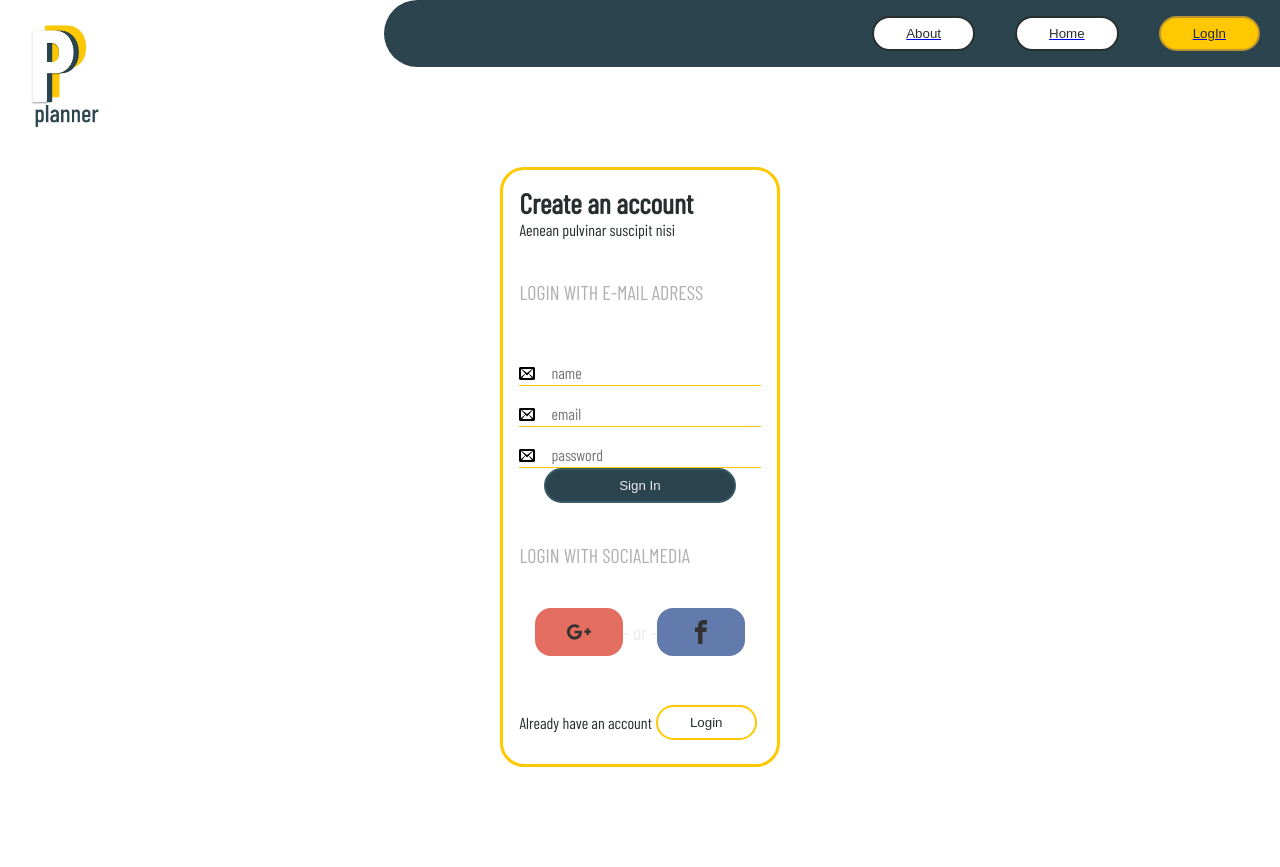
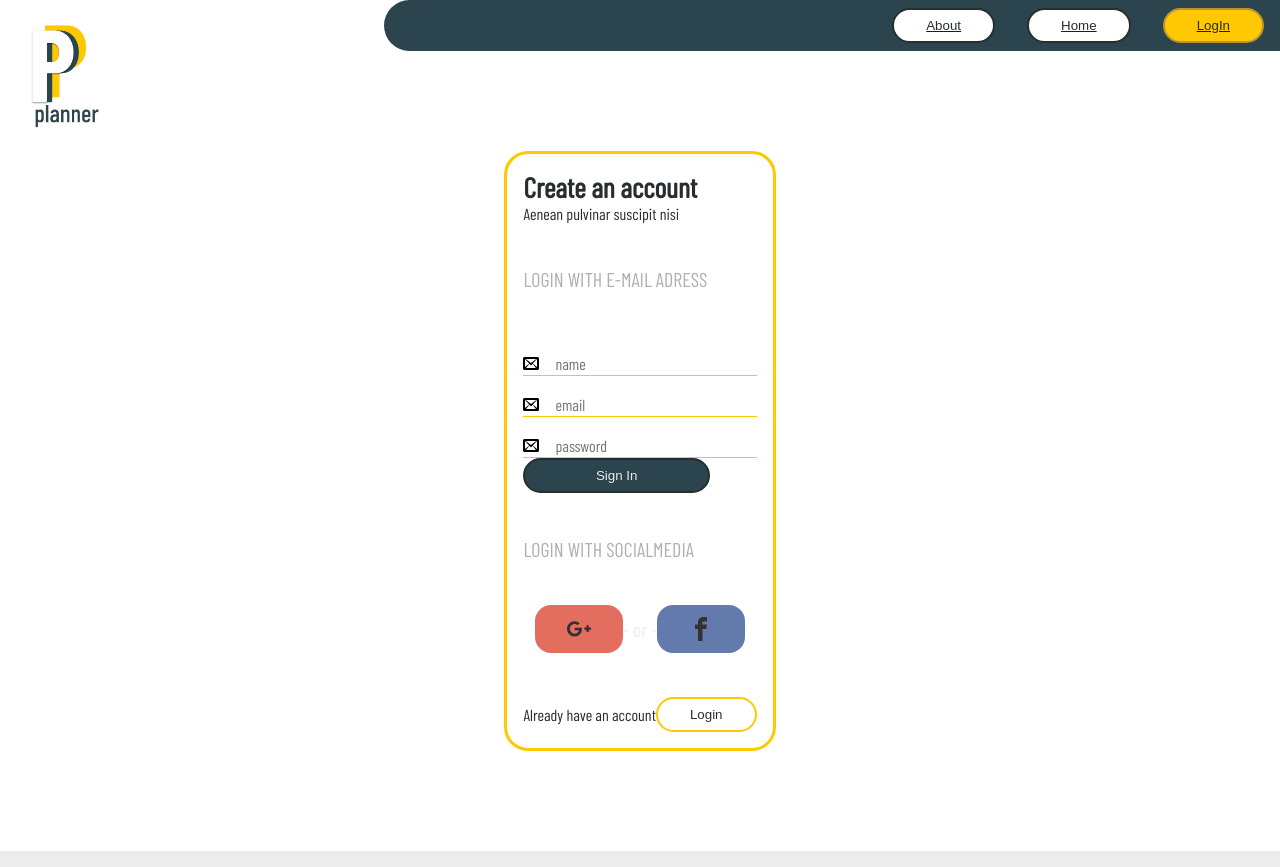
Before and after one commit to monika1127/PlannerApp, a React (Create React App) app: page /signin in a window 1280 px wide. Built offline with nearby package versions, Linux system fonts and the light colour scheme.

Commit message:
button animation added

```diff
--- a/src/Components/Button.js
+++ b/src/Components/Button.js
@@ -5,14 +5,14 @@ export class Button extends Component {
     static propTypes = {
         type: PropTypes.oneOf(['button', 'submit']),
         size: PropTypes.oneOf(['full', 'small', 'round']),
-        color: PropTypes.oneOf(['primary', 'secondary', 'primary-neutral', 'secondary-neutral']),
+        variant: PropTypes.oneOf(['primary', 'secondary', 'primary-neutral', 'secondary-neutral']),
     }
 
     render() {
         return (
             <button
             type={`${this.props.size || 'button'} `}
-            className={`button button--${this.props.size} button--${this.props.color}`}>
+            className={`button button--${this.props.size} button--${this.props.variant}`}>
                 {this.props.children}
             </button>
         )
--- a/src/Components/Navbar.js
+++ b/src/Components/Navbar.js
@@ -6,13 +6,13 @@ function Navbar() {
     return (
         <div className='navbar'>
             <Link to='/about' className='navbar__item'>
-                <Button size='small' color='primary-neutral'>About</Button>
+                <Button size='small' variant='primary-neutral'>About</Button>
             </Link>
             <Link to='/' className='navbar__item'>
-                <Button size='small' color='primary-neutral'>Home</Button>
+                <Button size='small' variant='primary-neutral'>Home</Button>
             </Link>
             <Link to='/signin' className='navbar__item'>
-                <Button size='small' color='secondary'>LogIn</Button>
+                <Button size='small' variant='secondary'>LogIn</Button>
             </Link>
         </div>
 
--- a/src/Pages/FrontPage.js/FrontPage.js
+++ b/src/Pages/FrontPage.js/FrontPage.js
@@ -14,14 +14,14 @@ const FrontPage = () => {
             <div className='front-page__about'>
                 <div className='about__slogan'>Make your life organized</div>
                 <Link to='/about'>
-                    <Button size='small' color='secondary-neutral'>How it works?</Button>
+                    <Button size='small' variant='secondary-neutral'>How it works?</Button>
                 </Link>
             </div>
             <div className='front-page__signIn'>
                 <div className='signIn__slogan'>Join Us</div>
-                <Button size='full' color='secondary'>Log In</Button>
+                <Button size='full' variant='secondary'>Log In</Button>
                 <Link to='/signin'>
-                <Button size='full' color='secondary'>Sign Up</Button>
+                <Button size='full' variant='secondary'>Sign Up</Button>
                 </Link>
             </div>
             {/* for desktop */}
@@ -30,7 +30,7 @@ const FrontPage = () => {
                     <div className='about__slogan'>Make your life organized</div>
                     <div className='about__text'>Lorem ipsum dolor sit amet, consectetur adipiscing elit. Cras lacinia molestie ex aliquet egestas. Aliquam arcu ex, hendrerit eget orci lacinia, dapibus ornare leo. Cras vitae mollis mauris. </div>
                     <Link to='/about'>
-                        <Button size='small' color='primary-neutral'>How it works?</Button>
+                        <Button size='small' variant='primary-neutral'>How it works?</Button>
                     </Link>
                 </div>
                 <div className='front-page__signIn--desktop'>
@@ -38,9 +38,9 @@ const FrontPage = () => {
                     <div className='signIn__slogan'>Over 7000 satisfied users. <span className='signIn__slogan'>Join us.</span></div>
                     <div className='signIn__buttons'>
                         <Link to='/signin'>
-                        <Button size='large' color='secondary'>Sign Up</Button>
+                        <Button size='large' variant='secondary'>Sign Up</Button>
                         </Link>
-                        <Button size='small' color='primary'>Log In</Button>
+                        <Button size='small' variant='primary'>Log In</Button>
                     </div>
 
                 </div>
--- a/src/Pages/FrontPage.js/SignIn.js
+++ b/src/Pages/FrontPage.js/SignIn.js
@@ -72,7 +72,7 @@ const SignIn = () => {
                             formikData={formik.getFieldProps('password')}
                             error={formik.touched.password && formik.errors.password ? formik.errors.password : null}
                         />
-                        <Button size='full' color='primary' type="submit" >Sign In</Button>
+                        <Button size='full' variant='primary' type="submit" >Sign In</Button>
                     </form>
 
                     <div className='signin__section_title'>LOGIN WITH SOCIALMEDIA</div>
@@ -87,7 +87,7 @@ const SignIn = () => {
                     </div>
                     <div className='signin__login-option'>
                         <div>Already have an account</div>
-                        <Button size='small' color='secondary-neutral'>Login</Button>
+                        <Button size='small' variant='secondary-neutral'>Login</Button>
                     </div>
                 </div>
                   </Layout>
--- a/src/stylesheet/application.css
+++ b/src/stylesheet/application.css
@@ -326,17 +326,57 @@
 .button {
   display: block;
   cursor: pointer;
-  margin: auto;
+  outline: none;
+  position: relative;
+  z-index: 1;
+  overflow: hidden;
 }
 
-.button:hover {
+.button:focus {
+  -webkit-transform: scale(1.1);
+          transform: scale(1.1);
+  outline: none;
+}
+
+.button::after {
+  content: '';
+  position: absolute;
+  width: 100%;
+  height: 100%;
+  top: 0;
+  left: 0;
+  border-radius: 30px;
+  z-index: -1;
+  -webkit-transform: scaleX(0);
+          transform: scaleX(0);
+  -webkit-transform-origin: left;
+          transform-origin: left;
+  -webkit-transition: opacity 300ms, -webkit-transform 300ms ease-in;
+  transition: opacity 300ms, -webkit-transform 300ms ease-in;
+  transition: transform 300ms ease-in, opacity 300ms;
+  transition: transform 300ms ease-in, opacity 300ms, -webkit-transform 300ms ease-in;
+  opacity: 0;
+}
+
+.button:hover::after {
+  -webkit-transform: scaleX(1);
+          transform: scaleX(1);
   opacity: 0.8;
 }
 
 .button--primary {
   background-color: #2c444e;
   color: #ececec;
-  border: 2px solid #385a64;
+  border: 2px solid #282e30;
+}
+
+.button--primary::after {
+  background-color: #a0bec8;
+}
+
+.button--primary:focus {
+  -webkit-box-shadow: 0px 0px 2px 1px #385a64;
+          box-shadow: 0px 0px 2px 1px #385a64;
 }
 
 .button--primary-neutral {
@@ -345,10 +385,28 @@
   border: 2px solid #282e30;
 }
 
+.button--primary-neutral::after {
+  background-color: #a0bec8;
+}
+
+.button--primary-neutral:focus {
+  -webkit-box-shadow: 0px 0px 2px 1px #385a64;
+          box-shadow: 0px 0px 2px 1px #385a64;
+}
+
 .button--secondary {
   background-color: #ffc801;
   color: #282e30;
   border: 2px solid #ba952f;
+}
+
+.button--secondary::after {
+  background-color: #ffe68c;
+}
+
+.button--secondary:focus {
+  -webkit-box-shadow: 0px 0px 2px 1px #ffe68c;
+          box-shadow: 0px 0px 2px 1px #ffe68c;
 }
 
 .button--secondary-neutral {
@@ -357,22 +415,29 @@
   border: 2px solid #ffc801;
 }
 
+.button--secondary-neutral::after {
+  background-color: #ffe68c;
+}
+
+.button--secondary-neutral:focus {
+  -webkit-box-shadow: 0px 0px 2px 1px #ffc801;
+          box-shadow: 0px 0px 2px 1px #ffc801;
+}
+
 .button--full {
   width: 80%;
   padding: 8px;
-  border-radius: 20px;
+  border-radius: 30px;
 }
 
 .button--small {
   padding: 8px 32px;
   border-radius: 30px;
-  margin: 8px 4px;
 }
 
 .button--large {
   padding: 8px 48px;
   border-radius: 30px;
-  margin: 8px 4px;
 }
 
 .button--round {
--- a/src/stylesheet/shared/_buttons.sass
+++ b/src/stylesheet/shared/_buttons.sass
@@ -1,44 +1,77 @@
 .button
     display: block
     cursor: pointer
-    margin: auto
-    &:hover
-        opacity: 0.8
+    outline: none
+    position: relative
+    z-index: 1
+    overflow: hidden
+    &:focus
+        transform: scale(1.1)
+        outline: none
+.button::after
+    content: ''
+    position: absolute
+    width: 100%
+    height: 100%
+    top: 0
+    left: 0
+    border-radius: 30px
+    z-index: -1
+    transform: scaleX(0)
+    transform-origin: left
+    transition: transform 300ms ease-in, opacity 300ms
+    opacity: 0
+
+.button:hover::after
+    transform: scaleX(1)
+    opacity: 0.8
 
 .button--primary
     background-color: $primary
     color: $neutral-light
-    border: 2px solid $primary-light
+    border: 2px solid $primary-dark
+    &::after
+        background-color: $primary-very-light
+    &:focus
+        box-shadow: 0px 0px 2px 1px $primary-light
 
 .button--primary-neutral
     background-color: white
     color: $primary-dark
     border: 2px solid $primary-dark
-
+    &::after
+        background-color: $primary-very-light
+    &:focus
+        box-shadow: 0px 0px 2px 1px $primary-light
 .button--secondary
     background-color: $secondary
     color: $primary-dark
     border: 2px solid $secondary-dark
+    &::after
+        background-color: $secondary-light
+    &:focus
+        box-shadow: 0px 0px 2px 1px $secondary-light
 
 .button--secondary-neutral
     background-color: white
     color: $primary-dark
     border: 2px solid $secondary
-
+    &::after
+        background-color: $secondary-light
+    &:focus
+        box-shadow: 0px 0px 2px 1px $secondary
 .button--full
     width: 80%
     padding: 8px
-    border-radius: 20px
+    border-radius: 30px
 
 .button--small
     padding: 8px 32px
     border-radius: 30px
-    margin: 8px 4px
 
 .button--large
     padding: 8px 48px
     border-radius: 30px
-    margin: 8px 4px
 
 .button--round
     width: 28px
```
Also changed, not shown: 1 other file (tests, documents, lock files or other folders).
